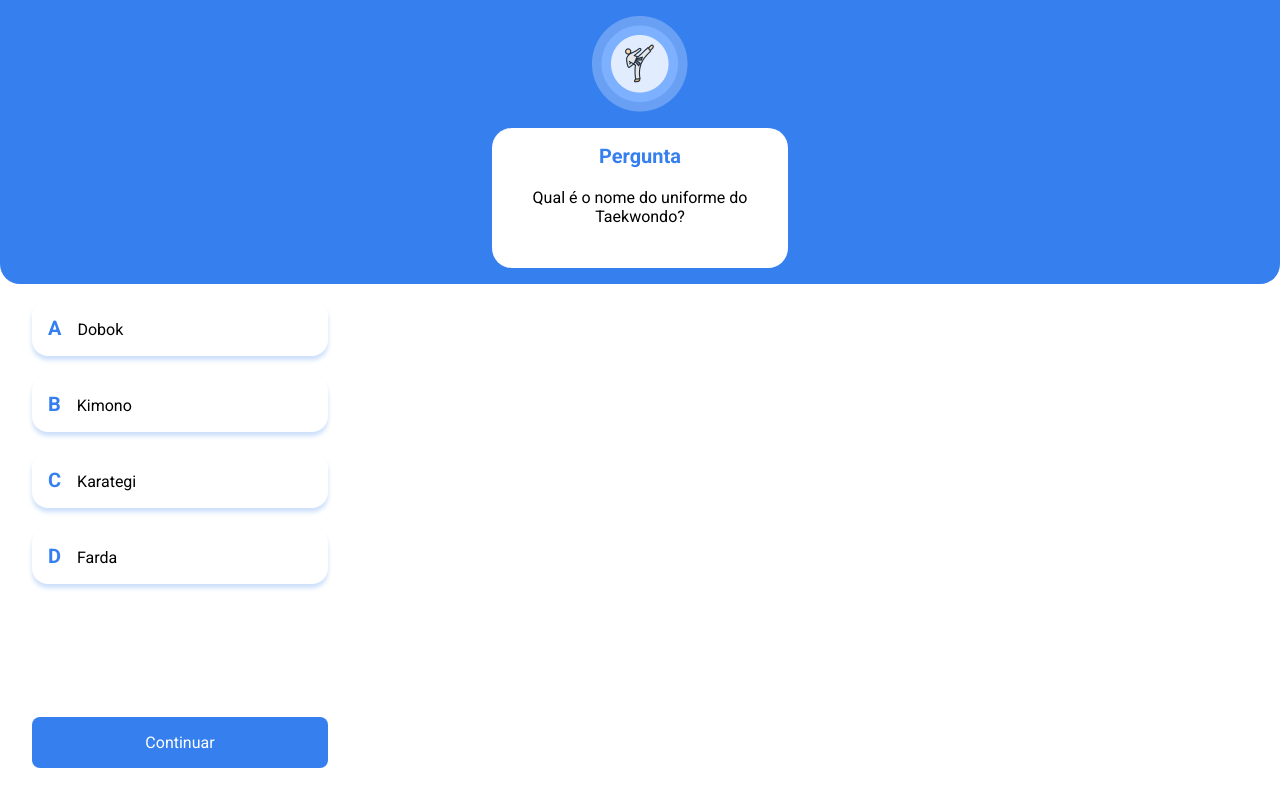
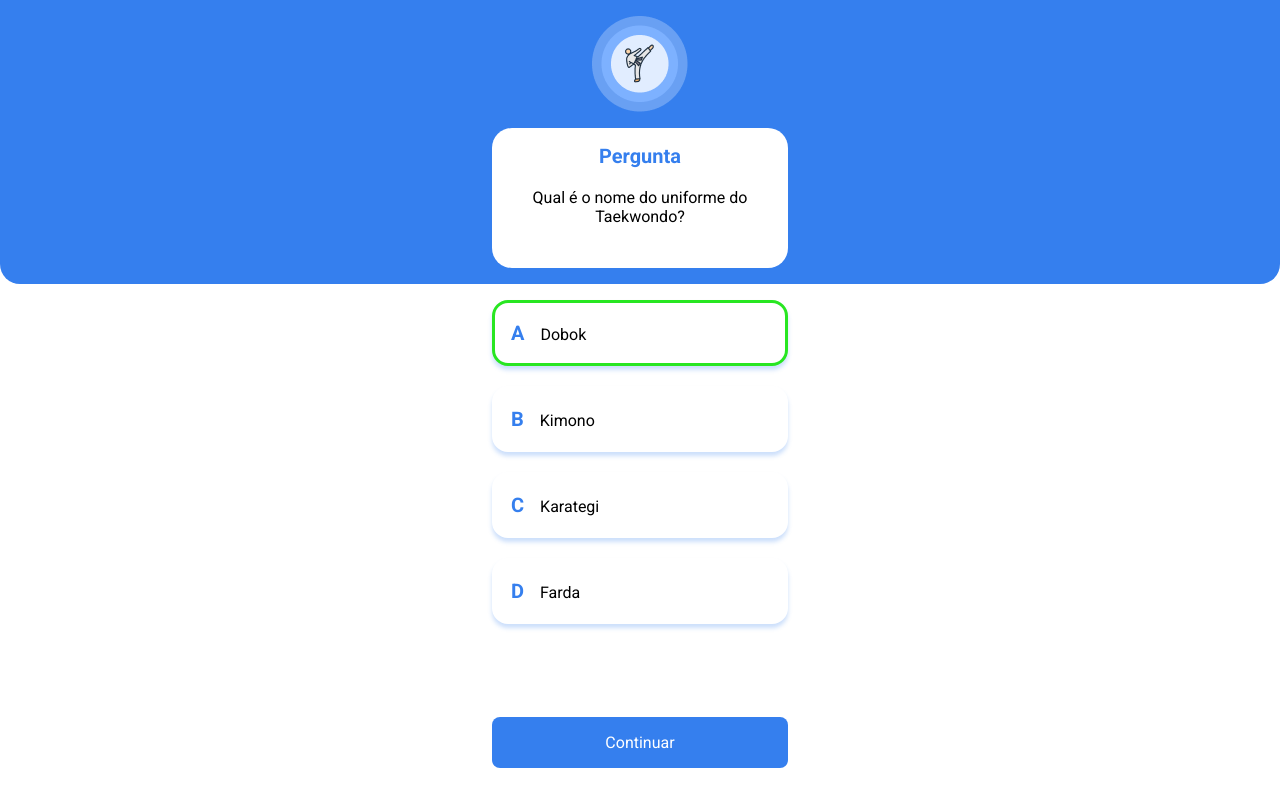
Before and after one commit to matheusgondra/taekwondo-quiz, a React (Vite) app: page /question/1 in a window 1280 px wide. Built offline with nearby package versions, Linux system fonts and the light colour scheme.

Commit message:
adicionando as variaçoes do Button

```diff
--- a/src/components/OptionButton/index.tsx
+++ b/src/components/OptionButton/index.tsx
@@ -3,11 +3,23 @@ import "./option-button.css";
 interface OptionButtonProps {
 	option: "A" | "B" | "C" | "D";
 	text: string;
+	variant: "default" | "correct" | "wrong";
 }
 
-export function OptionButton({ option, text }: OptionButtonProps) {
+export function OptionButton({ option, text, variant }: OptionButtonProps) {
+	const setBorder = (variant: string) => {
+		switch (variant) {
+			case "correct":
+				return "correct";
+			case "wrong":
+				return "wrong";
+			default:
+				return "";
+		}
+	}
+
 	return (
-		<button className="option-button">
+		<button className={`option-button ${setBorder(variant)}`}>
 			<span className="option-button__option">{option}</span>
 			{text}
 		</button>
--- a/src/components/OptionButton/option-button.css
+++ b/src/components/OptionButton/option-button.css
@@ -4,6 +4,9 @@
 	background-color: #FFFFFF;
 	font-size: 1rem;
 	text-align: left;
+	border: 3px solid #FFFFFF;
+	width: 100%;
+	height: 66px;
 	transition: 8ms;
 }
 
@@ -13,3 +16,11 @@
 	font-weight: 700;
 	margin-right: 1rem;
 }
+
+.correct {
+	border: 3px solid #28E621;
+}
+
+.wrong {
+	border: 3px solid #ED738C;
+}
--- a/src/pages/Question/index.tsx
+++ b/src/pages/Question/index.tsx
@@ -32,10 +32,10 @@ export function Question() {
 			</header>
 			<main className="question-page-container">
 				<ul className="options">
-					<li><OptionButton option="A" text={question.options[0]} /></li>
-					<li><OptionButton option="B" text={question.options[1]} /></li>
-					<li><OptionButton option="C" text={question.options[2]} /></li>
-					<li><OptionButton option="D" text={question.options[3]} /></li>
+					<li><OptionButton variant="correct" option="A" text={question.options[0]} /></li>
+					<li><OptionButton variant="default" option="B" text={question.options[1]} /></li>
+					<li><OptionButton variant="default" option="C" text={question.options[2]} /></li>
+					<li><OptionButton variant="default" option="D" text={question.options[3]} /></li>
 				</ul>
 				<Button path={`/question/${parseInt(id!) + 1}`} disabled={false} >Continuar</Button>
 			</main>
--- a/src/pages/Question/question.css
+++ b/src/pages/Question/question.css
@@ -42,6 +42,7 @@
 	flex-direction: column;
 	gap: 20px;
 	list-style: none;
+	width: 296px;
 }
 
 .question-page-container {
@@ -52,4 +53,5 @@
 	display: flex;
 	flex-direction: column;
 	justify-content: space-between;
+	align-items: center;
 }
```
